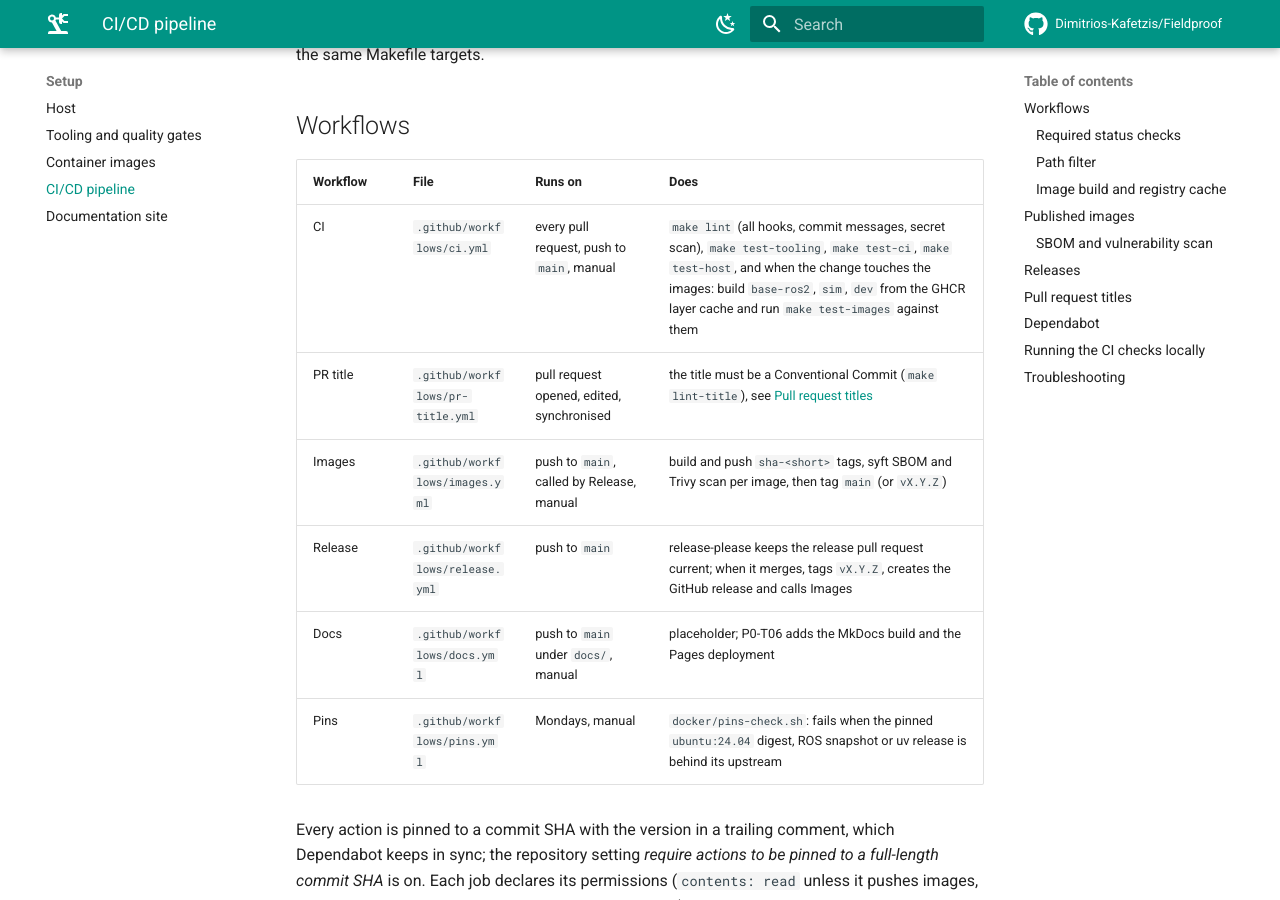
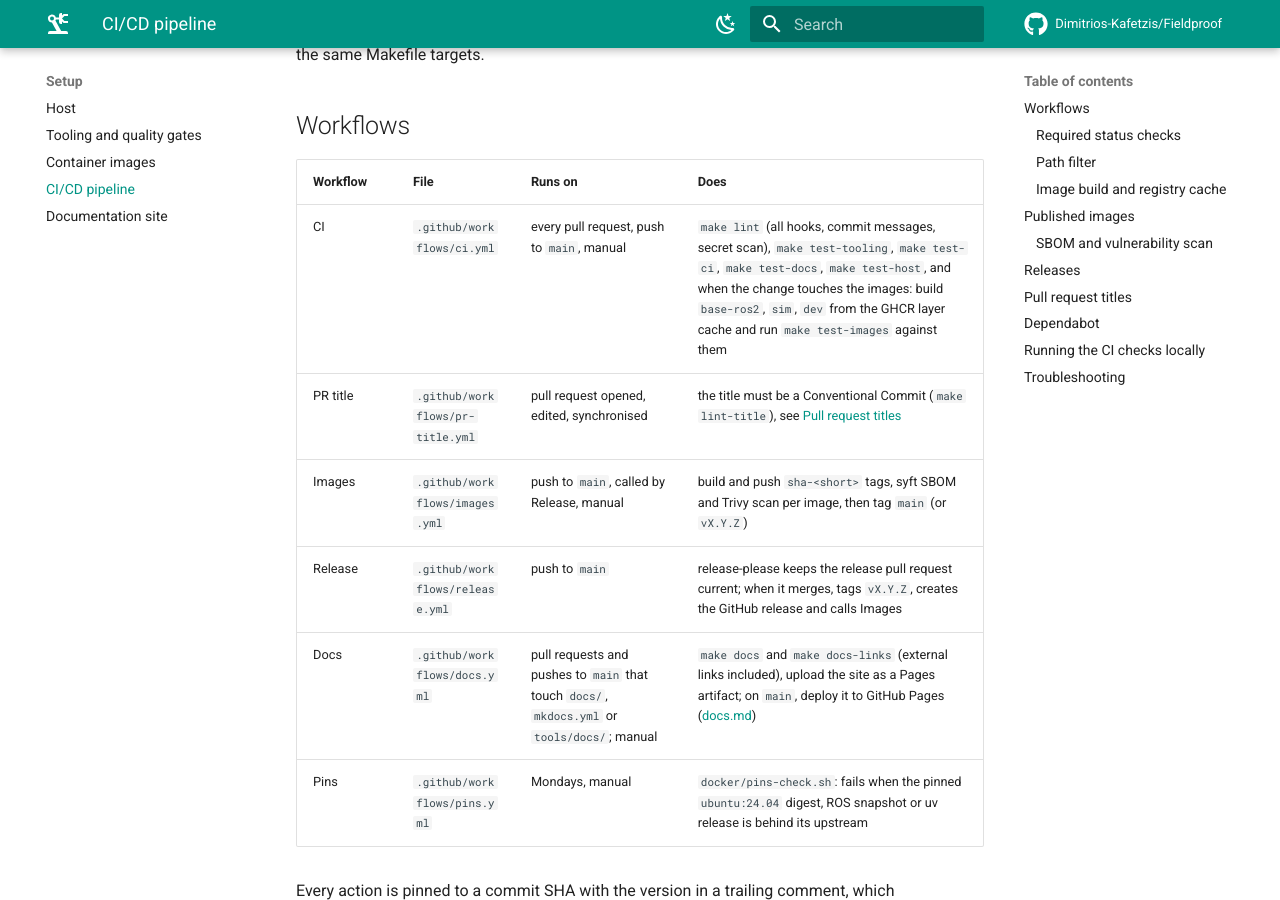
Before and after one commit to Dimitrios-Kafetzis/Fieldproof, an MkDocs documentation site: the page built from docs/setup/ci.md, in a window 1280 px wide and 900 px high, scrolled down 262 px. Built offline with MkDocs 1.6.1 and Material for MkDocs 9.7.7, drawn with Linux system fonts in a browser that asks for light colours; comment, search, counter and statistics services are not loaded; some of the changed text lies outside the part shown.

Commit message:
ci(docs): build, link-check and deploy the site to GitHub Pages
docs.yml replaces the placeholder: on pull requests and pushes to main
that touch the site sources it runs make docs and make docs-links
(external links included) and uploads the site as a Pages artifact; on
main the deploy job publishes it with pages: write and id-token: write.
ci.yml gains a Docs job running make test-docs, part of the CI gate.
Dependabot covers the tools/docs lock file.

tests/docs/test_docs.sh checks the ADR index generator, the strict
build, the pages and navigation, that broken links fail the build, the
workflow rules and the internal links of the built site.

Task: P0-T06

```diff
--- a/docs/setup/ci.md
+++ b/docs/setup/ci.md
@@ -10,11 +10,11 @@ Makefile targets.
 
 | Workflow | File | Runs on | Does |
 | --- | --- | --- | --- |
-| CI | `.github/workflows/ci.yml` | every pull request, push to `main`, manual | `make lint` (all hooks, commit messages, secret scan), `make test-tooling`, `make test-ci`, `make test-host`, and when the change touches the images: build `base-ros2`, `sim`, `dev` from the GHCR layer cache and run `make test-images` against them |
+| CI | `.github/workflows/ci.yml` | every pull request, push to `main`, manual | `make lint` (all hooks, commit messages, secret scan), `make test-tooling`, `make test-ci`, `make test-docs`, `make test-host`, and when the change touches the images: build `base-ros2`, `sim`, `dev` from the GHCR layer cache and run `make test-images` against them |
 | PR title | `.github/workflows/pr-title.yml` | pull request opened, edited, synchronised | the title must be a Conventional Commit (`make lint-title`), see [Pull request titles](#pull-request-titles) |
 | Images | `.github/workflows/images.yml` | push to `main`, called by Release, manual | build and push `sha-<short>` tags, syft SBOM and Trivy scan per image, then tag `main` (or `vX.Y.Z`) |
 | Release | `.github/workflows/release.yml` | push to `main` | release-please keeps the release pull request current; when it merges, tags `vX.Y.Z`, creates the GitHub release and calls Images |
-| Docs | `.github/workflows/docs.yml` | push to `main` under `docs/`, manual | placeholder; P0-T06 adds the MkDocs build and the Pages deployment |
+| Docs | `.github/workflows/docs.yml` | pull requests and pushes to `main` that touch `docs/`, `mkdocs.yml` or `tools/docs/`; manual | `make docs` and `make docs-links` (external links included), upload the site as a Pages artifact; on `main`, deploy it to GitHub Pages ([docs.md](docs.md#continuous-integration-and-deployment)) |
 | Pins | `.github/workflows/pins.yml` | Mondays, manual | `docker/pins-check.sh`: fails when the pinned `ubuntu:24.04` digest, ROS snapshot or uv release is behind its upstream |
 
 Every action is pinned to a commit SHA with the version in a trailing comment, which Dependabot
@@ -136,9 +136,10 @@ commitlint keeps exempting that exact shape so `make lint-commits` stays clean o
 ## Dependabot
 
 `.github/dependabot.yml` opens one grouped pull request per ecosystem every Monday, titled
-`build(deps): ...`: GitHub Actions (SHA pins and version comments), pip in `engine/` and npm in
-`cockpit/`. The last two directories arrive with P0-T07; until then Dependabot reports them as
-not found, which is harmless. Hook pins in `.pre-commit-config.yaml` are updated by hand with
+`build(deps): ...`: GitHub Actions (SHA pins and version comments), pip in `tools/docs/` (the
+documentation toolchain, `uv.lock`) and `engine/`, and npm in `cockpit/`. The last two
+directories arrive with P0-T07; until then Dependabot reports them as not found, which is
+harmless. Hook pins in `.pre-commit-config.yaml` are updated by hand with
 `pre-commit autoupdate` ([tooling.md](tooling.md#updating-the-hooks)).
 
 The container images are not covered by Dependabot (issue #9): every base image is referenced
@@ -156,7 +157,8 @@ but never fails the check, because any timestamp is a valid snapshot and it move
 | Command | Mirrors |
 | --- | --- |
 | `make lint` | the Lint job |
-| `make test-tooling`, `make test-ci`, `make test-host` | the tooling and host jobs |
+| `make test-tooling`, `make test-ci`, `make test-docs`, `make test-host` | the tooling, docs and host jobs |
+| `make docs-links` | the link check of the Docs workflow |
 | `make test-images IMAGE_TEST_FLAGS="--quick --no-build"` | the image job's tests against images already built |
 | `make lint-title TITLE="..."` | the PR title check |
 | `make branch-protection` / `tools/ci/branch-protection.sh --check` | the required checks wiring |
```
Also changed, not shown: CONTRIBUTING.md (+2 -1 lines), README.md (+5 -0 lines), docs/setup/tooling.md (+4 -2 lines), 5 other files.
